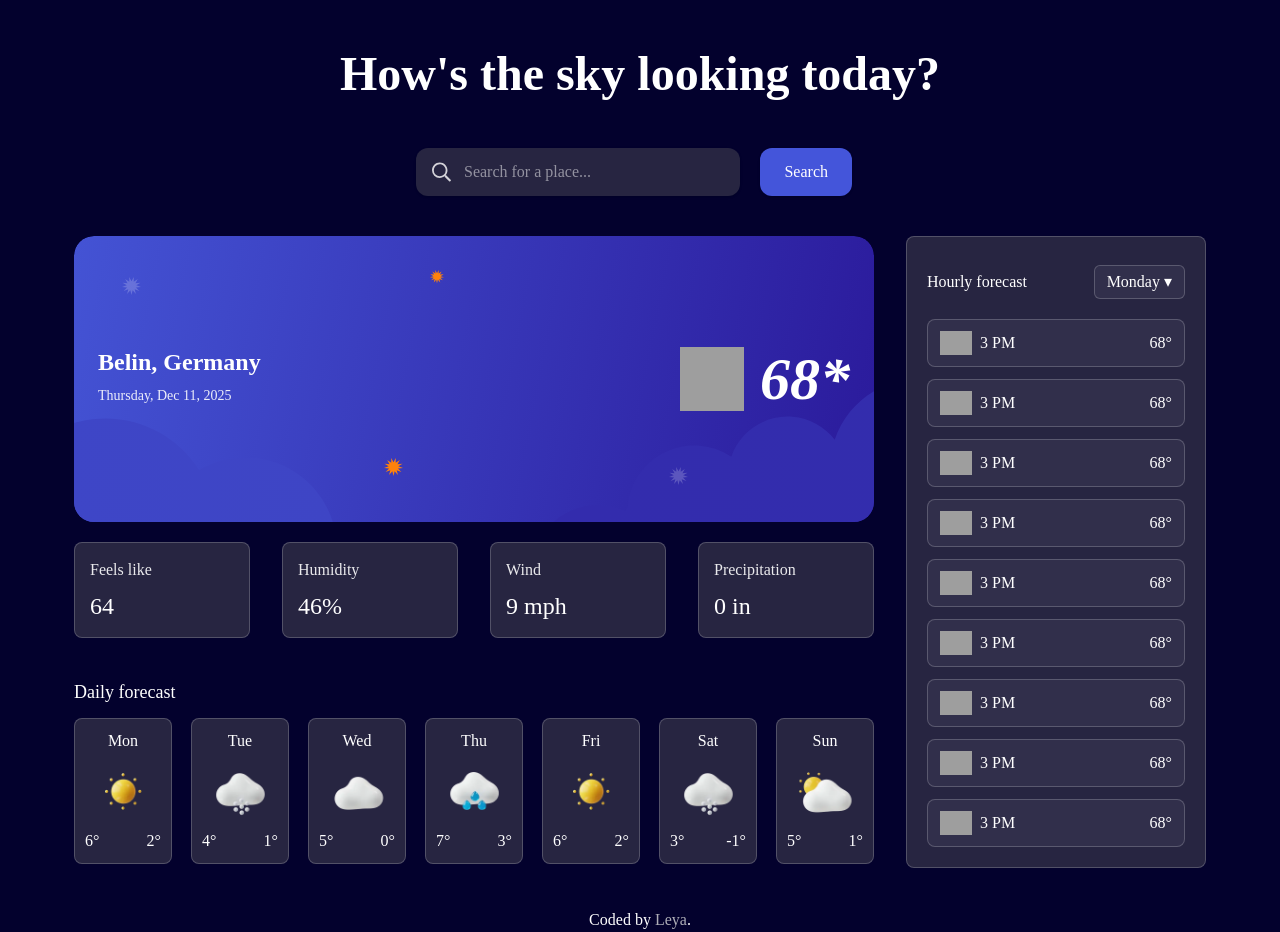
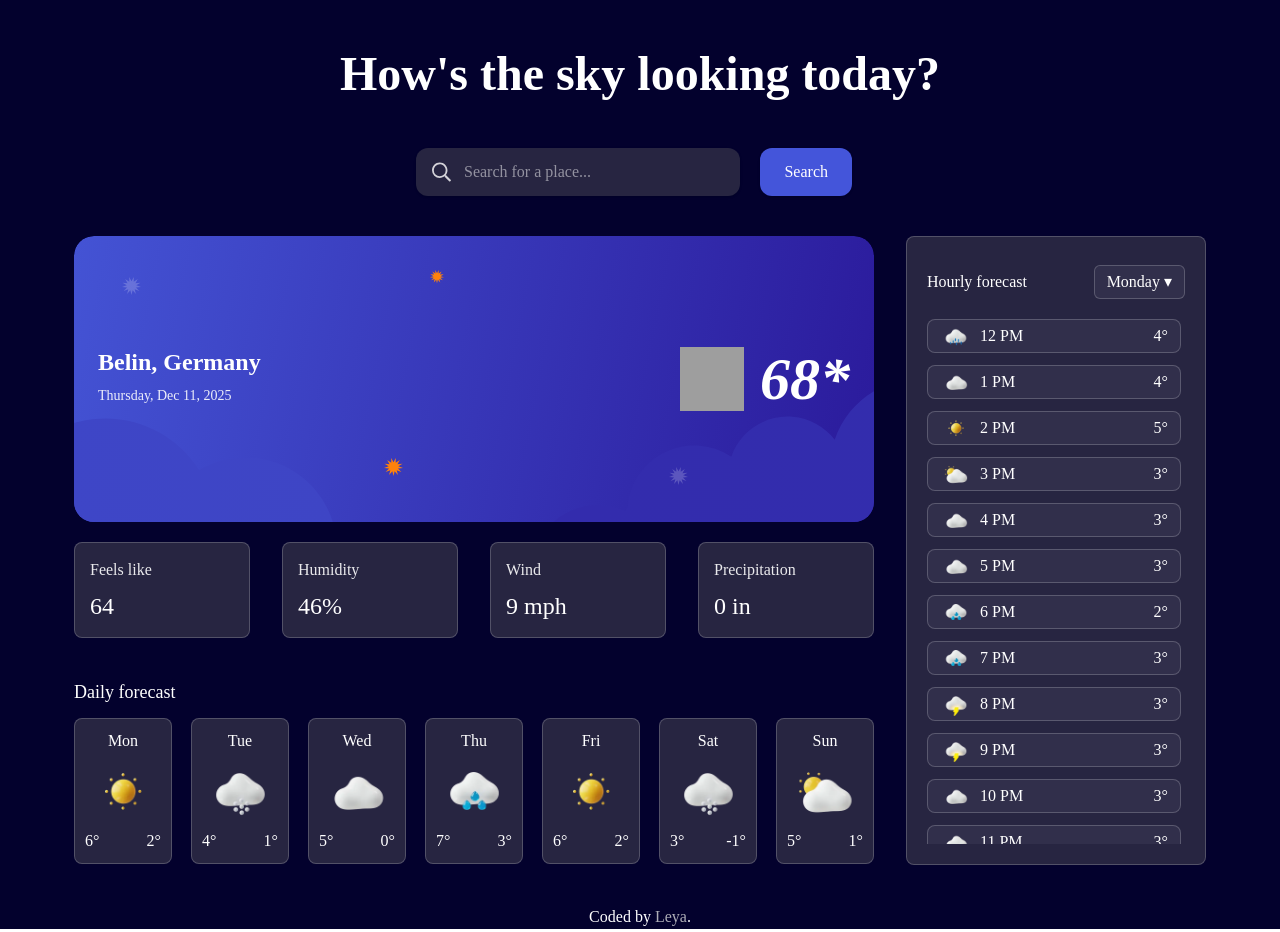
Before and after one commit to minLeya/what-is-your-weather, a React (Vite) app: page / in a window 1280 px wide. Built offline with nearby package versions, Linux system fonts and the light colour scheme; grey boxes are pictures that could not be loaded; a web font is replaced by a local one.

Commit message:
feat: add scrollbar in hourly forecast

```diff
--- a/src/App.css
+++ b/src/App.css
@@ -9,3 +9,21 @@
     font-family: DMSans;
     src: url("src/assets/fonts/DM_Sans/DMSans-VariableFont_opsz,wght.ttf");
 }
+
+.custom-scrollbar::-webkit-scrollbar {
+  width: 6px;
+}
+
+.custom-scrollbar::-webkit-scrollbar-track {
+  background: hsl(243, 27%, 20%);
+  border-radius: 10px;
+}
+
+.custom-scrollbar::-webkit-scrollbar-thumb {
+  background: hsl(243, 23%, 40%);
+  border-radius: 10px;
+}
+
+.custom-scrollbar::-webkit-scrollbar-thumb:hover {
+  background: hsl(243, 23%, 50%);
+}
--- a/src/components/HourlyForecast.jsx
+++ b/src/components/HourlyForecast.jsx
@@ -1,5 +1,5 @@
 import { useState } from "react";
-import { hourlyForecast } from "../mocks/hourlyForecast";
+import { hourlyForecastMock } from "../data/hourlyForecast";
 import { weatherIcons } from "../utils/weatherIcons";
 
 function HourlyForecast() {
@@ -16,9 +16,10 @@ function HourlyForecast() {
   const [selectedDay, setSelectedDay] = useState("Monday");
   const [isOpen, setIsOpen] = useState(false);
 
+  const hours = hourlyForecastMock[selectedDay] || [];
+
   return (
     <div className="w-[300px] bg-[hsl(243,27%,20%)] rounded-lg border border-solid border-white/20 box-border p-5 flex flex-col g-5 text-base">
-      {/* scroll */}
       <div className="flex flex-row justify-between items-center pb-5 pt-2 font-medium text-base">
         <div>Hourly forecast</div>
 
@@ -49,123 +50,23 @@ function HourlyForecast() {
         </div>
       </div>
 
-      <div className="flex flex-col gap-3">
-        <div className="bg-[hsl(243,23%,24%)] rounded-lg h-12 flex flex-row justify-between items-center px-3 border border-white/20">
-          {/* сколько штук сколько часов от 12AM till 12PM */}
+      <div className="flex flex-col gap-3 h-[525px] overflow-y-auto pr-1 custom-scrollbar">
+        {hours.map((item, index) => (
+          <div
+            key={index}
+            className="bg-[hsl(243,23%,24%)] rounded-lg h-12 flex flex-row justify-between items-center px-3 border border-white/20"
+          >
             <div className="flex flex-row items-center gap-2">
               <div className="w-8 h-8 flex items-center justify-center">
-              <img src="../assets/images/weather-icon/icon-sunny.webp" alt="sunny" />
+                <img src={weatherIcons[item.icon]} alt={item.icon} />
               </div>
 
-            <div className="items-center">3 PM</div>
+              <div className="items-center">{item.hour}</div>
             </div>
 
-          <div>68°</div>
+            <div>{item.temp}°</div>
           </div>
-
-        <div className="bg-[hsl(243,23%,24%)] rounded-lg h-12 flex flex-row justify-between items-center px-3 border border-white/20">
-          {/* сколько штук сколько часов от 12AM till 12PM */}
-          <div className="flex flex-row items-center gap-2">
-            <div className="w-8 h-8 flex items-center justify-center">
-              <img src="../src/assets/images/icon-sunny.webp" alt="sunny" />
-            </div>
-
-            <div className="items-center">3 PM</div>
-          </div>
-
-          <div>68°</div>
-        </div>
-
-        <div className="bg-[hsl(243,23%,24%)] rounded-lg h-12 flex flex-row justify-between items-center px-3 border border-white/20">
-          {/* сколько штук сколько часов от 12AM till 12PM */}
-          <div className="flex flex-row items-center gap-2">
-            <div className="w-8 h-8 flex items-center justify-center">
-              <img src="../src/assets/images/icon-snow.webp" alt="snow" />
-            </div>
-
-            <div className="items-center">3 PM</div>
-          </div>
-
-          <div>68°</div>
-        </div>
-
-        <div className="bg-[hsl(243,23%,24%)] rounded-lg h-12 flex flex-row justify-between items-center px-3 border border-white/20">
-          {/* сколько штук сколько часов от 12AM till 12PM */}
-          <div className="flex flex-row items-center gap-2">
-            <div className="w-8 h-8 flex items-center justify-center">
-              <img src="../src/assets/images/icon-sunny.webp" alt="sunny" />
-            </div>
-
-            <div className="items-center">3 PM</div>
-          </div>
-
-          <div>68°</div>
-        </div>
-
-        <div className="bg-[hsl(243,23%,24%)] rounded-lg h-12 flex flex-row justify-between items-center px-3 border border-white/20">
-          {/* сколько штук сколько часов от 12AM till 12PM */}
-          <div className="flex flex-row items-center gap-2">
-            <div className="w-8 h-8 flex items-center justify-center">
-              <img src="../src/assets/images/icon-sunny.webp" alt="sunny" />
-            </div>
-
-            <div className="items-center">3 PM</div>
-          </div>
-
-          <div>68°</div>
-        </div>
-
-        <div className="bg-[hsl(243,23%,24%)] rounded-lg h-12 flex flex-row justify-between items-center px-3 border border-white/20">
-          {/* сколько штук сколько часов от 12AM till 12PM */}
-          <div className="flex flex-row items-center gap-2">
-            <div className="w-8 h-8 flex items-center justify-center">
-              <img src="../src/assets/images/icon-sunny.webp" alt="sunny" />
-            </div>
-
-            <div className="items-center">3 PM</div>
-          </div>
-
-          <div>68°</div>
-        </div>
-
-        <div className="bg-[hsl(243,23%,24%)] rounded-lg h-12 flex flex-row justify-between items-center px-3 border border-white/20">
-          {/* сколько штук сколько часов от 12AM till 12PM */}
-          <div className="flex flex-row items-center gap-2">
-            <div className="w-8 h-8 flex items-center justify-center">
-              <img src="../src/assets/images/icon-sunny.webp" alt="sunny" />
-            </div>
-
-            <div className="items-center">3 PM</div>
-          </div>
-
-          <div>68°</div>
-        </div>
-
-        <div className="bg-[hsl(243,23%,24%)] rounded-lg h-12 flex flex-row justify-between items-center px-3 border border-white/20">
-          {/* сколько штук сколько часов от 12AM till 12PM */}
-          <div className="flex flex-row items-center gap-2">
-            <div className="w-8 h-8 flex items-center justify-center">
-              <img src="../src/assets/images/icon-sunny.webp" alt="sunny" />
-            </div>
-
-            <div className="items-center">3 PM</div>
-          </div>
-
-          <div>68°</div>
-        </div>
-
-        <div className="bg-[hsl(243,23%,24%)] rounded-lg h-12 flex flex-row justify-between items-center px-3 border border-white/20">
-          {/* сколько штук сколько часов от 12AM till 12PM */}
-          <div className="flex flex-row items-center gap-2">
-            <div className="w-8 h-8 flex items-center justify-center">
-              <img src="../src/assets/images/icon-sunny.webp" alt="sunny" />
-            </div>
-
-            <div className="items-center">3 PM</div>
-          </div>
-
-          <div>68°</div>
-        </div>
+        ))}
       </div>
     </div>
   );
```
Lines whose indentation alone changed are shown as unchanged.
